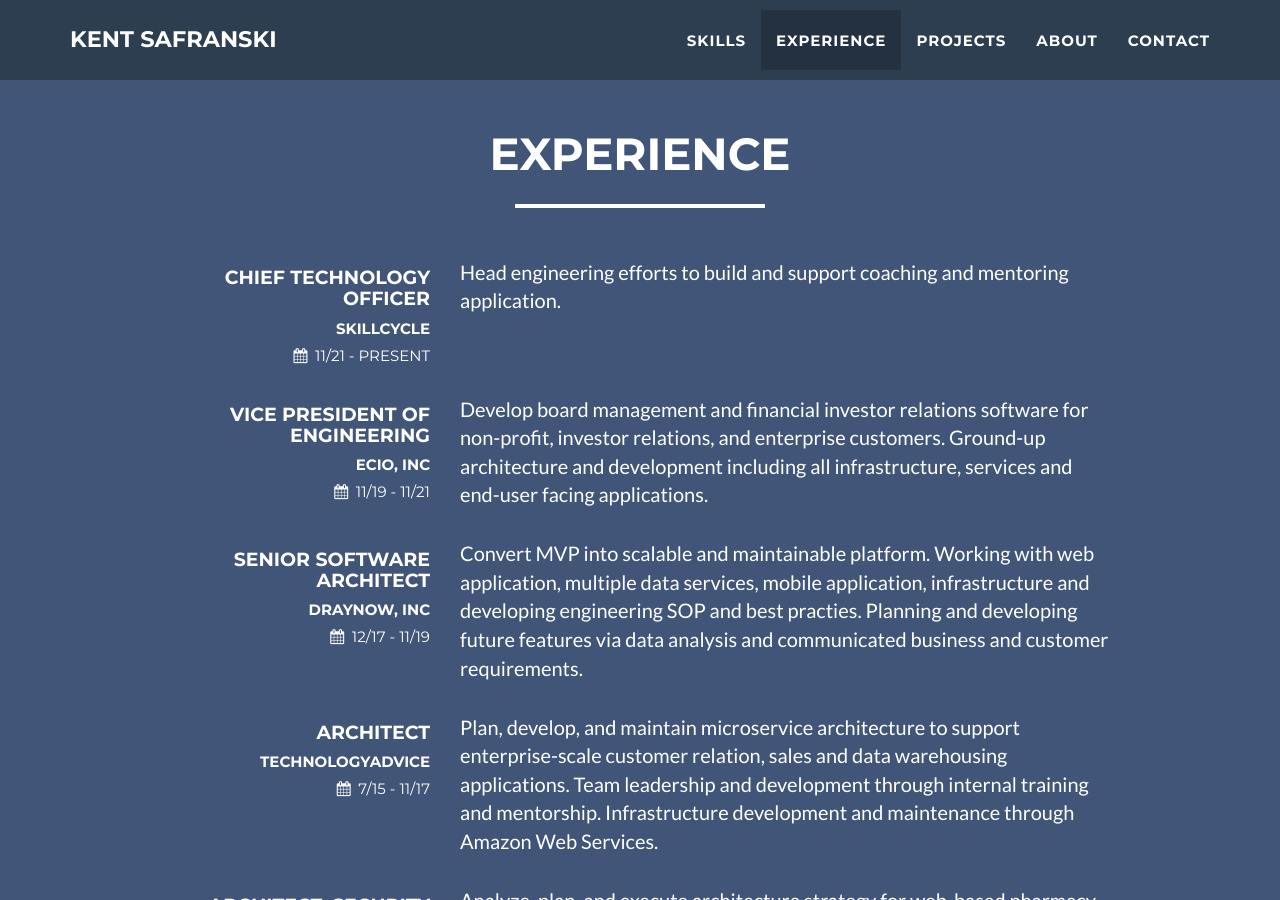
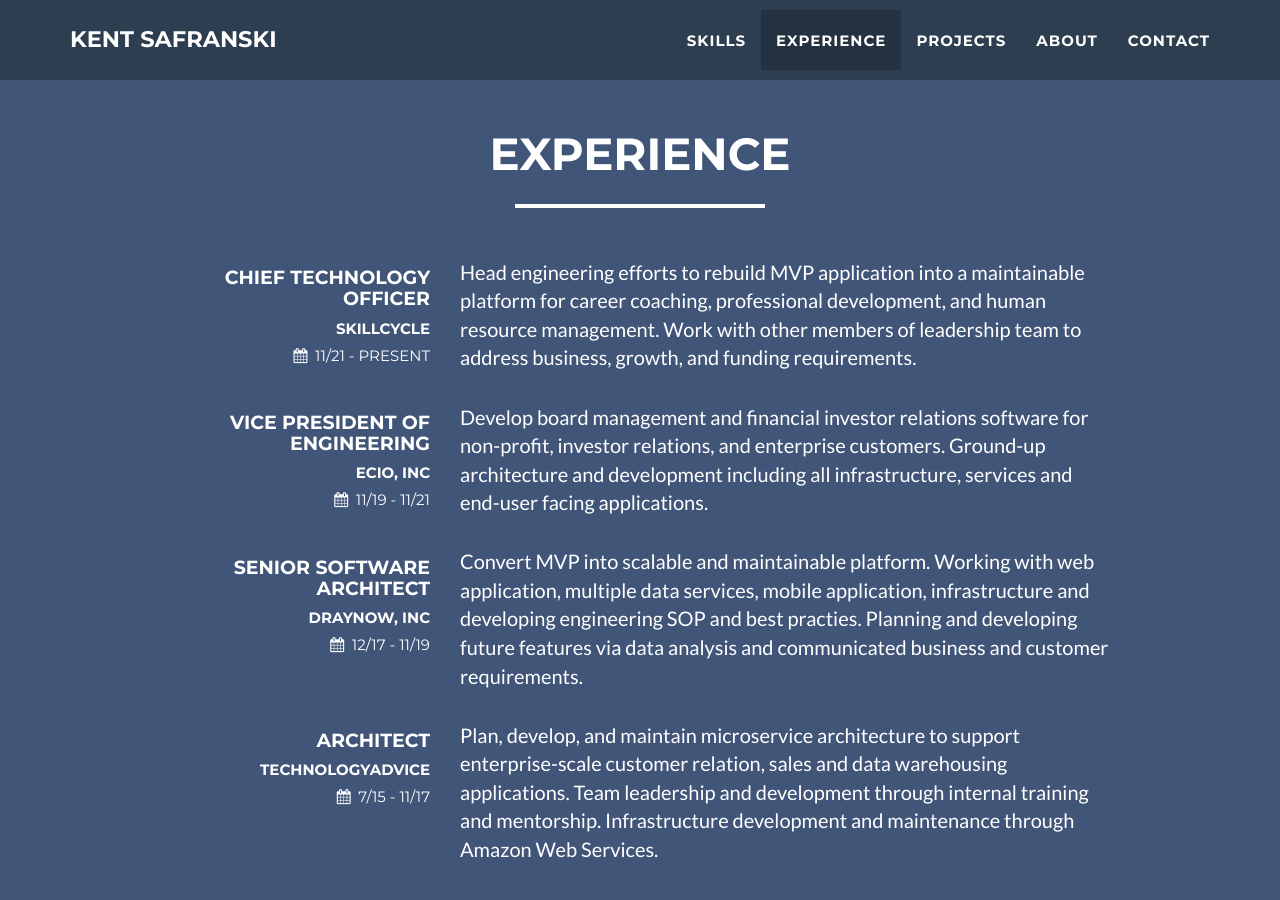
Before and after one commit to ksafranski/ksafranski.github.io, a Jekyll site: the page built from index.html, in a window 1280 px wide and 900 px high, scrolled down 1931 px. Built offline with Jekyll 4.4.1, drawn with Linux system fonts in a browser that asks for light colours.

Commit message:
Update experience.html

```diff
--- a/_includes/experience.html
+++ b/_includes/experience.html
@@ -15,7 +15,9 @@
                 </div>
                 <div class="col-lg-7">
                     <p>
-                        Head engineering efforts to build and support coaching and mentoring application.
+                        Head engineering efforts to rebuild MVP application into a maintainable platform for
+                     career coaching, professional development, and human resource management. Work with other
+                     members of leadership team to address business, growth, and funding requirements.
                     </p>
                 </div>
             </div>
```
